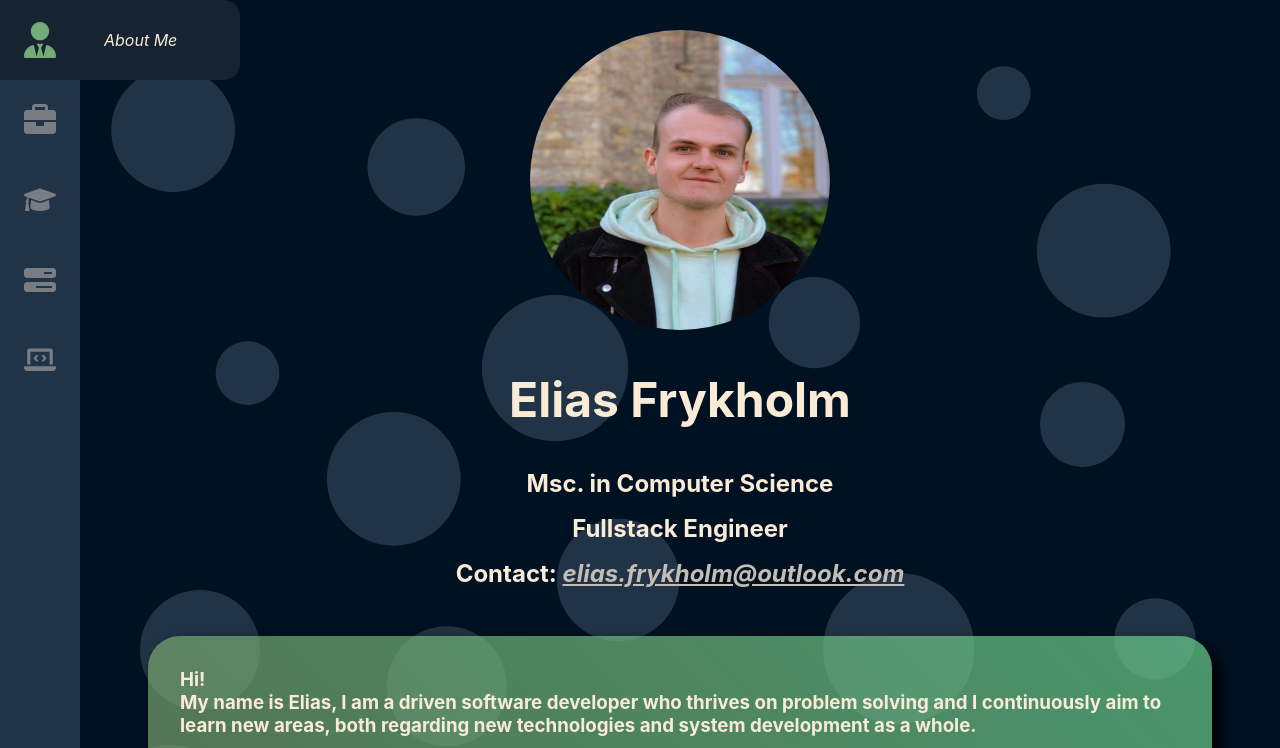
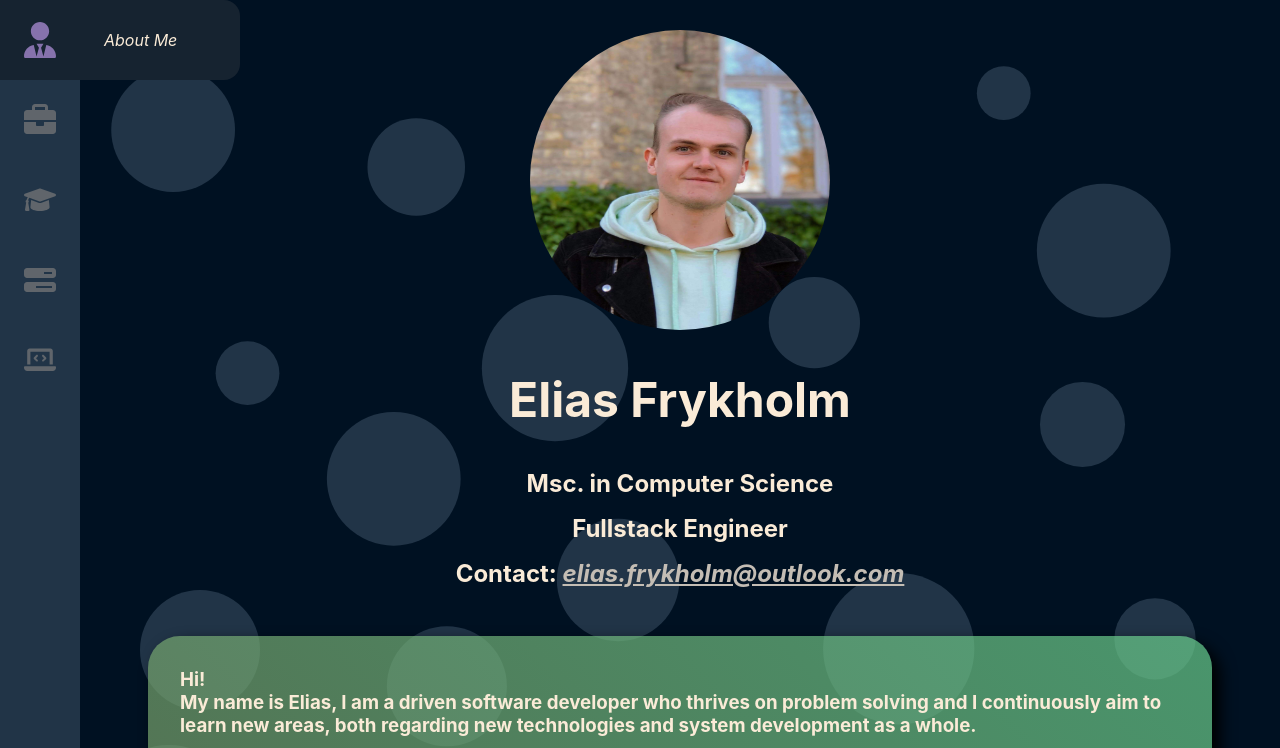
Before and after one commit to EliasFrykholm/eliasfrykholm.github.io, a Next.js app: page / in a window 1280 px wide. Shown: the top 748 px of the page. Built offline with nearby package versions, Linux system fonts and the light colour scheme.

Commit message:
Adjust navbar icon colors with section color

```diff
--- a/components/Navbar.tsx
+++ b/components/Navbar.tsx
@@ -1,16 +1,32 @@
 import { Link } from "react-scroll";
 import styles from "../styles/Navbar.module.css";
+import { ReactNode, useEffect } from "react";
+import { useState } from "react";
+import { generateColor, generateHslString } from "../static/ColorGenerator";
 
-type Props = {};
+type Props = {
+  coloredComponents: Element[];
+  offsetY: number;
+};
 
-function Navbar({}: Props) {
+function Navbar({ coloredComponents, offsetY }: Props) {
+  const [fillColor, setFillColor] = useState(generateHslString(generateColor(0)));
+
+  useEffect(() => {
+    const index = coloredComponents?.findIndex((elem) => elem.getBoundingClientRect().y > 0);
+    index && setFillColor(generateHslString(generateColor(index)));
+  }, [coloredComponents, offsetY]);
+
   return (
     <nav className={styles.navbar}>
       <ul>
         <Link to="about" activeClass={styles.active} spy smooth duration={500}>
           <li>
             <svg xmlns="http://www.w3.org/2000/svg" viewBox="0 0 448 512">
-              <path d="M352 128C352 198.7 294.7 256 224 256C153.3 256 96 198.7 96 128C96 57.31 153.3 0 224 0C294.7 0 352 57.31 352 128zM209.1 359.2L176 304H272L238.9 359.2L272.2 483.1L311.7 321.9C388.9 333.9 448 400.7 448 481.3C448 498.2 434.2 512 417.3 512H30.72C13.75 512 0 498.2 0 481.3C0 400.7 59.09 333.9 136.3 321.9L175.8 483.1L209.1 359.2z" />
+              <path
+                d="M352 128C352 198.7 294.7 256 224 256C153.3 256 96 198.7 96 128C96 57.31 153.3 0 224 0C294.7 0 352 57.31 352 128zM209.1 359.2L176 304H272L238.9 359.2L272.2 483.1L311.7 321.9C388.9 333.9 448 400.7 448 481.3C448 498.2 434.2 512 417.3 512H30.72C13.75 512 0 498.2 0 481.3C0 400.7 59.09 333.9 136.3 321.9L175.8 483.1L209.1 359.2z"
+                fill={fillColor}
+              />
             </svg>
             <span className={styles.tooltiptext}>About Me</span>
           </li>
@@ -18,7 +34,10 @@ function Navbar({}: Props) {
         <Link to="experience" activeClass={styles.active} spy smooth duration={500}>
           <li>
             <svg xmlns="http://www.w3.org/2000/svg" viewBox="0 0 512 512">
-              <path d="M320 336c0 8.844-7.156 16-16 16h-96C199.2 352 192 344.8 192 336V288H0v144C0 457.6 22.41 480 48 480h416c25.59 0 48-22.41 48-48V288h-192V336zM464 96H384V48C384 22.41 361.6 0 336 0h-160C150.4 0 128 22.41 128 48V96H48C22.41 96 0 118.4 0 144V256h512V144C512 118.4 489.6 96 464 96zM336 96h-160V48h160V96z" />
+              <path
+                d="M320 336c0 8.844-7.156 16-16 16h-96C199.2 352 192 344.8 192 336V288H0v144C0 457.6 22.41 480 48 480h416c25.59 0 48-22.41 48-48V288h-192V336zM464 96H384V48C384 22.41 361.6 0 336 0h-160C150.4 0 128 22.41 128 48V96H48C22.41 96 0 118.4 0 144V256h512V144C512 118.4 489.6 96 464 96zM336 96h-160V48h160V96z"
+                fill={fillColor}
+              />
             </svg>
             <span className={styles.tooltiptext}>Experience</span>
           </li>
@@ -26,7 +45,10 @@ function Navbar({}: Props) {
         <Link to="education" activeClass={styles.active} spy smooth duration={500}>
           <li>
             <svg xmlns="http://www.w3.org/2000/svg" viewBox="0 0 640 512">
-              <path d="M623.1 136.9l-282.7-101.2c-13.73-4.91-28.7-4.91-42.43 0L16.05 136.9C6.438 140.4 0 149.6 0 160s6.438 19.65 16.05 23.09L76.07 204.6c-11.89 15.8-20.26 34.16-24.55 53.95C40.05 263.4 32 274.8 32 288c0 9.953 4.814 18.49 11.94 24.36l-24.83 149C17.48 471.1 25 480 34.89 480H93.11c9.887 0 17.41-8.879 15.78-18.63l-24.83-149C91.19 306.5 96 297.1 96 288c0-10.29-5.174-19.03-12.72-24.89c4.252-17.76 12.88-33.82 24.94-47.03l190.6 68.23c13.73 4.91 28.7 4.91 42.43 0l282.7-101.2C633.6 179.6 640 170.4 640 160S633.6 140.4 623.1 136.9zM351.1 314.4C341.7 318.1 330.9 320 320 320c-10.92 0-21.69-1.867-32-5.555L142.8 262.5L128 405.3C128 446.6 213.1 480 320 480c105.1 0 192-33.4 192-74.67l-14.78-142.9L351.1 314.4z" />
+              <path
+                d="M623.1 136.9l-282.7-101.2c-13.73-4.91-28.7-4.91-42.43 0L16.05 136.9C6.438 140.4 0 149.6 0 160s6.438 19.65 16.05 23.09L76.07 204.6c-11.89 15.8-20.26 34.16-24.55 53.95C40.05 263.4 32 274.8 32 288c0 9.953 4.814 18.49 11.94 24.36l-24.83 149C17.48 471.1 25 480 34.89 480H93.11c9.887 0 17.41-8.879 15.78-18.63l-24.83-149C91.19 306.5 96 297.1 96 288c0-10.29-5.174-19.03-12.72-24.89c4.252-17.76 12.88-33.82 24.94-47.03l190.6 68.23c13.73 4.91 28.7 4.91 42.43 0l282.7-101.2C633.6 179.6 640 170.4 640 160S633.6 140.4 623.1 136.9zM351.1 314.4C341.7 318.1 330.9 320 320 320c-10.92 0-21.69-1.867-32-5.555L142.8 262.5L128 405.3C128 446.6 213.1 480 320 480c105.1 0 192-33.4 192-74.67l-14.78-142.9L351.1 314.4z"
+                fill={fillColor}
+              />
             </svg>
             <span className={styles.tooltiptext}>Education</span>
           </li>
@@ -34,7 +56,10 @@ function Navbar({}: Props) {
         <Link to="skills" activeClass={styles.active} spy smooth duration={500}>
           <li>
             <svg xmlns="http://www.w3.org/2000/svg" viewBox="0 0 512 512">
-              <path d="M464 64C490.5 64 512 85.49 512 112V176C512 202.5 490.5 224 464 224H48C21.49 224 0 202.5 0 176V112C0 85.49 21.49 64 48 64H464zM448 128H320V160H448V128zM464 288C490.5 288 512 309.5 512 336V400C512 426.5 490.5 448 464 448H48C21.49 448 0 426.5 0 400V336C0 309.5 21.49 288 48 288H464zM192 352V384H448V352H192z" />
+              <path
+                d="M464 64C490.5 64 512 85.49 512 112V176C512 202.5 490.5 224 464 224H48C21.49 224 0 202.5 0 176V112C0 85.49 21.49 64 48 64H464zM448 128H320V160H448V128zM464 288C490.5 288 512 309.5 512 336V400C512 426.5 490.5 448 464 448H48C21.49 448 0 426.5 0 400V336C0 309.5 21.49 288 48 288H464zM192 352V384H448V352H192z"
+                fill={fillColor}
+              />
             </svg>
             <span className={styles.tooltiptext}>Skills</span>
           </li>
@@ -42,7 +67,10 @@ function Navbar({}: Props) {
         <Link to="projects" activeClass={styles.active} spy smooth duration={500}>
           <li>
             <svg xmlns="http://www.w3.org/2000/svg" viewBox="0 0 640 512">
-              <path d="M128 96h384v256h64V80C576 53.63 554.4 32 528 32h-416C85.63 32 64 53.63 64 80V352h64V96zM624 384h-608C7.25 384 0 391.3 0 400V416c0 35.25 28.75 64 64 64h512c35.25 0 64-28.75 64-64v-16C640 391.3 632.8 384 624 384zM365.9 286.2C369.8 290.1 374.9 292 380 292s10.23-1.938 14.14-5.844l48-48c7.812-7.813 7.812-20.5 0-28.31l-48-48c-7.812-7.813-20.47-7.813-28.28 0c-7.812 7.813-7.812 20.5 0 28.31l33.86 33.84l-33.86 33.84C358 265.7 358 278.4 365.9 286.2zM274.1 161.9c-7.812-7.813-20.47-7.813-28.28 0l-48 48c-7.812 7.813-7.812 20.5 0 28.31l48 48C249.8 290.1 254.9 292 260 292s10.23-1.938 14.14-5.844c7.812-7.813 7.812-20.5 0-28.31L240.3 224l33.86-33.84C281.1 182.4 281.1 169.7 274.1 161.9z" />
+              <path
+                d="M128 96h384v256h64V80C576 53.63 554.4 32 528 32h-416C85.63 32 64 53.63 64 80V352h64V96zM624 384h-608C7.25 384 0 391.3 0 400V416c0 35.25 28.75 64 64 64h512c35.25 0 64-28.75 64-64v-16C640 391.3 632.8 384 624 384zM365.9 286.2C369.8 290.1 374.9 292 380 292s10.23-1.938 14.14-5.844l48-48c7.812-7.813 7.812-20.5 0-28.31l-48-48c-7.812-7.813-20.47-7.813-28.28 0c-7.812 7.813-7.812 20.5 0 28.31l33.86 33.84l-33.86 33.84C358 265.7 358 278.4 365.9 286.2zM274.1 161.9c-7.812-7.813-20.47-7.813-28.28 0l-48 48c-7.812 7.813-7.812 20.5 0 28.31l48 48C249.8 290.1 254.9 292 260 292s10.23-1.938 14.14-5.844c7.812-7.813 7.812-20.5 0-28.31L240.3 224l33.86-33.84C281.1 182.4 281.1 169.7 274.1 161.9z"
+                fill={fillColor}
+              />
             </svg>
             <span className={styles.tooltiptext}>Projects</span>
           </li>
--- a/components/SkillCard.tsx
+++ b/components/SkillCard.tsx
@@ -1,8 +1,5 @@
 import styles from "../styles/SkillCard.module.css";
 import { generateColor, generateGradient, generateHslString, HslColor } from "../static/ColorGenerator";
-import { useEffect } from "react";
-import { useRef } from "react";
-import { useState } from "react";
 
 type Skill = {
   name: string;
@@ -12,27 +9,16 @@ type Skill = {
 type Props = {
   skill: Skill;
   key: string;
-  coloredComponents: Element[];
+  color: HslColor;
 };
 
-function SkillCard({ skill, key, coloredComponents }: Props) {
-  const componentRef = useRef<HTMLDivElement>(null);
-  const [color, setColor] = useState<HslColor>(generateColor(0));
-
-  useEffect(() => {
-    const index = componentRef.current ? coloredComponents?.indexOf(componentRef.current) : 0;
-    const color = generateColor(index);
-    color.saturation += 10;
-    setColor(color);
-  }, [coloredComponents]);
-
+function SkillCard({ skill, key, color }: Props) {
   return (
     <div
-      className={`${styles.card} coloredComponent`}
+      className={styles.card}
       style={{
         background: generateGradient(color, 45, { hue: 40, saturation: 30, light: 10 }, true),
       }}
-      ref={componentRef}
       key={key}
     >
       <h2>{skill.name}</h2>
--- a/components/SkillGrid.tsx
+++ b/components/SkillGrid.tsx
@@ -1,6 +1,9 @@
-import Counter from "../static/Counter";
 import styles from "../styles/SkillGrid.module.css";
 import SkillCard from "./SkillCard";
+import { useRef } from "react";
+import { useState } from "react";
+import { generateColor, HslColor } from "../static/ColorGenerator";
+import { useEffect } from "react";
 
 type Props = {
   skills: Skill[];
@@ -13,12 +16,22 @@ type Skill = {
 };
 
 function SkillGrid({ skills, coloredComponents }: Props) {
+  const componentRef = useRef<HTMLDivElement>(null);
+  const [color, setColor] = useState<HslColor>(generateColor(0));
+
+  useEffect(() => {
+    const index = componentRef.current ? coloredComponents?.indexOf(componentRef.current) : 0;
+    const color = generateColor(index);
+    color.saturation += 10;
+    setColor(color);
+  }, [coloredComponents]);
+
   return (
-    <div className={styles.container}>
+    <div className={`${styles.container} coloredComponent`} ref={componentRef}>
       {skills
         .sort((a, b) => b.score - a.score)
         .map((skill, index) => (
-          <SkillCard skill={skill} coloredComponents={coloredComponents} key={`skill-card-${index}`}></SkillCard>
+          <SkillCard skill={skill} color={color} key={`skill-card-${index}`}></SkillCard>
         ))}
     </div>
   );
--- a/components/WaveSection.tsx
+++ b/components/WaveSection.tsx
@@ -7,7 +7,7 @@ type Props = {
   isBottom?: boolean;
   isTop?: boolean;
   scrollOffset: number;
-  coloredComponents?: Element[];
+  coloredComponents: Element[];
   children: React.ReactNode;
 };
 
--- a/pages/index.tsx
+++ b/pages/index.tsx
@@ -6,14 +6,12 @@ import CardContainer from "../components/CardContainer";
 import Navbar from "../components/Navbar";
 import SkillGrid from "../components/SkillGrid";
 import WaveSection from "../components/WaveSection";
-import Counter from "../static/Counter";
 import styles from "../styles/Home.module.css";
 
 const Home: NextPage = () => {
   const [offsetY, setOffsetY] = useState(0);
   const [pageHeight, setPageHeight] = useState(0);
   const [coloredComponents, setColoredComponents] = useState<Element[]>([]);
-  const indexCounter = new Counter();
   const handleScroll = () => setOffsetY(window.scrollY);
   const handleResize = () => setPageHeight(document.body.scrollHeight - window.innerHeight);
 
@@ -37,7 +35,7 @@ const Home: NextPage = () => {
         <meta name="description" content="Elias Frykholm - fullstack developer" />
         <link rel="icon" href="/favicon.ico" />
       </Head>
-      <Navbar />
+      <Navbar coloredComponents={coloredComponents} offsetY={offsetY} />
 
       <main
         style={{
--- a/static/Counter.ts
+++ /dev/null
@@ -1,11 +0,0 @@
-export default class Counter {
-    count: number;
-    constructor() {
-        this.count = 0;
-    }
-
-    getCount() {
-        this.count ++;
-        return this.count - 1;
-    }
-}
--- a/styles/Navbar.module.css
+++ b/styles/Navbar.module.css
@@ -41,7 +41,6 @@
 }
 
 .navbar svg {
-    fill: var(--primary-color);
     filter: grayscale(100%) opacity(0.7);
     min-width: 2rem;
     margin: 0 1.5rem;
```
